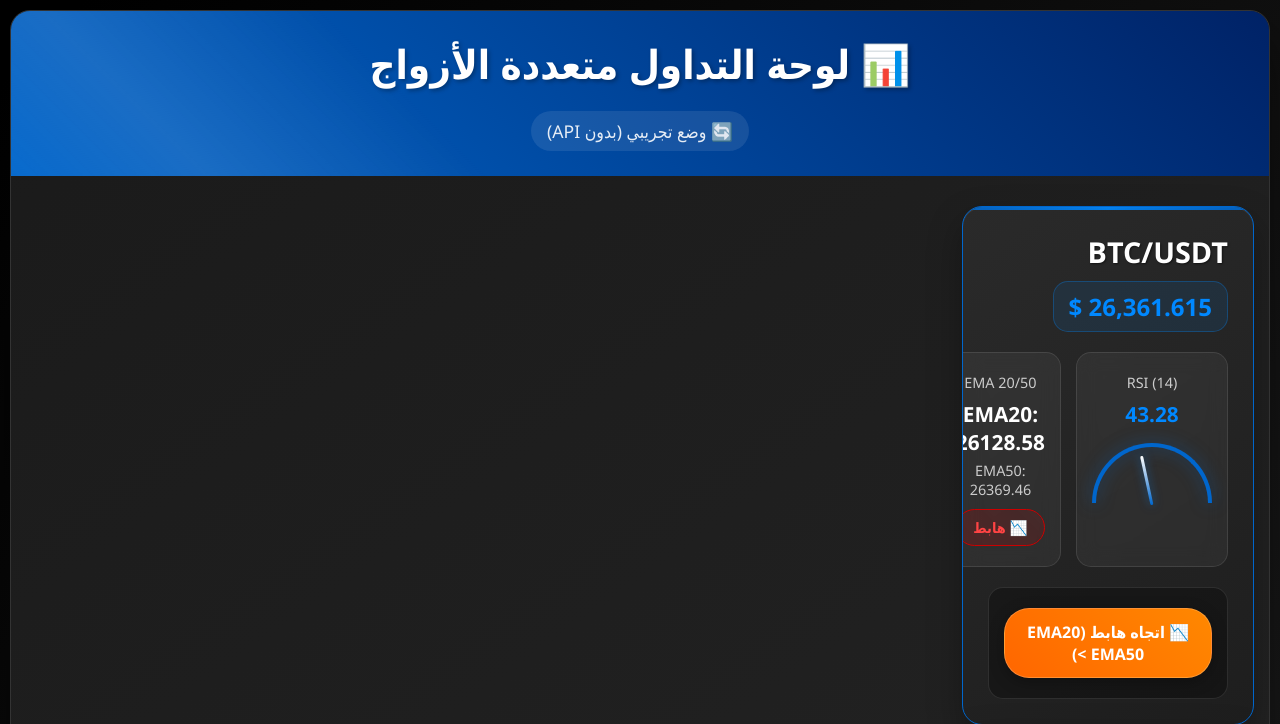
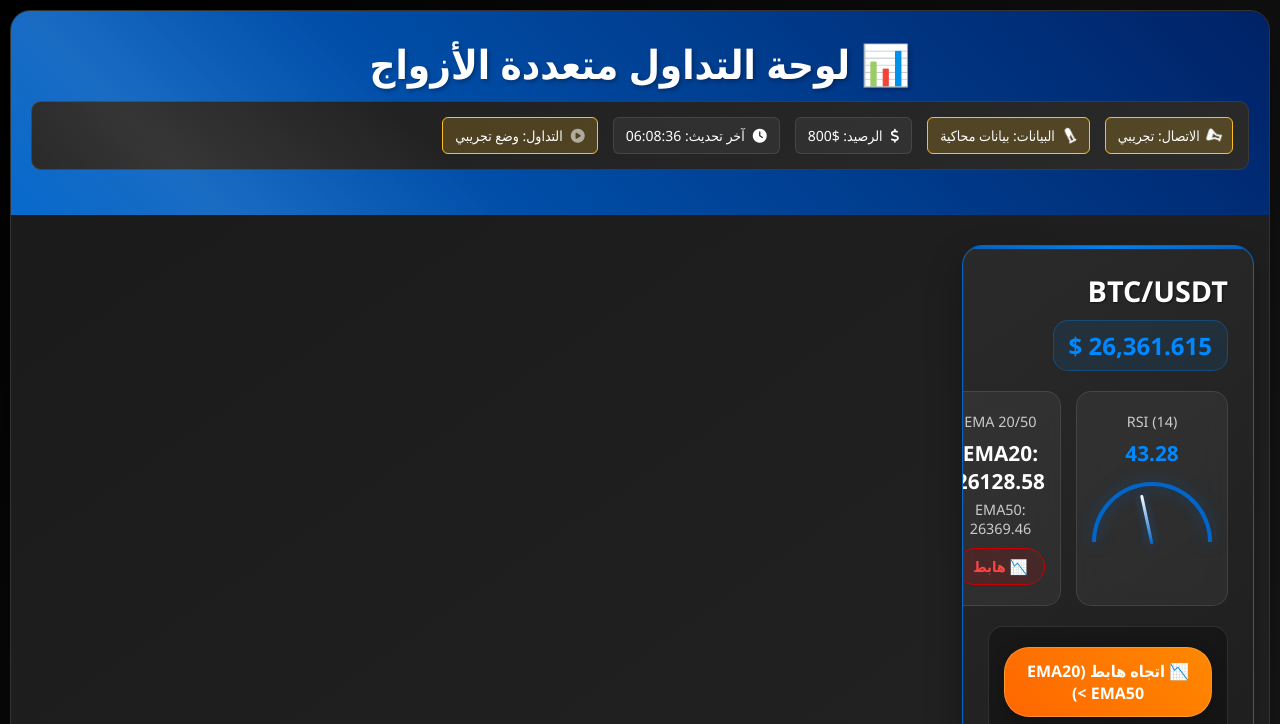
Before and after one commit to mahmoddagstane/Test, a Flask app: page / in a window 1280 px wide. Shown: the top 724 px of the page. Run offline with Flask 3, Linux system fonts and the light colour scheme; data that the repository does not hold is empty.

Commit message:
Assistant checkpoint: إضافة مؤشرات بصرية لحالة API والتداول
Assistant generated file changes:
- templates/index.html: إضافة مؤشرات بصرية لحالة API والتداول الحقيقي
إضافة مؤشرات بصرية لحالة API والتداول الحقيقي
تحسين أنماط المؤشرات البصرية
إضافة مؤشرات بصرية لحالة API والتداول الحقيقي
تحسين أنماط المؤشرات البصرية
إضافة أنماط للمؤشرات الجديدة
إضافة مؤشرات بصرية لحالة API والتداول الحقيقي
تحسين أنماط المؤشرات البصرية
إضافة أنماط للمؤشرات الجديدة
تحديث JavaScript لعرض مؤشرات API
إضافة مؤشرات بصرية لحالة API والتداول الحقيقي
تحسين أنماط المؤشرات البصرية
إضافة أنماط للمؤشرات الجديدة
تحديث JavaScript لعرض مؤشرات API
إضافة دالة تحديث مؤشرات الاتصال
- web_interface.py: إضافة معلومات حالة الاتصال للاستجابة, تحديث حالة البيانات التجريبية, تحديث حالة الخطأ

---

User prompt:

كيف بدي اعرف انو هو بالفعل متصل بالapi وعم يداول بشكل حقيقي مرئياً

Replit-Commit-Author: Assistant
Replit-Commit-Session-Id: 63f8aff2-2fd3-427e-a406-a386dbd63619

```diff
--- a/templates/index.html
+++ b/templates/index.html
@@ -1,10 +1,10 @@
-
 <!DOCTYPE html>
 <html lang="ar" dir="rtl">
 <head>
     <meta charset="UTF-8">
     <meta name="viewport" content="width=device-width, initial-scale=1.0">
     <title>لوحة التداول متعددة الأزواج - RSI + EMA Bot</title>
+    <link rel="stylesheet" href="https://cdnjs.cloudflare.com/ajax/libs/font-awesome/6.0.0/css/all.min.css">
     <style>
         * {
             margin: 0;
@@ -593,13 +593,100 @@
         ::-webkit-scrollbar-thumb:hover {
             background: linear-gradient(45deg, #0088ff, #00aaff);
         }
+
+        /* Status Bar Styles */
+        .status-bar {
+            display: flex;
+            flex-wrap: wrap;
+            gap: 15px;
+            background: linear-gradient(145deg, #1e1e1e, #2a2a2a);
+            padding: 15px;
+            border-radius: 10px;
+            margin-bottom: 20px;
+            border: 1px solid #3a3a3a;
+        }
+
+        .status-item {
+            display: flex;
+            align-items: center;
+            gap: 8px;
+            color: #ffffff;
+            font-size: 14px;
+            padding: 8px 12px;
+            background: rgba(255, 255, 255, 0.05);
+            border-radius: 6px;
+            border: 1px solid rgba(255, 255, 255, 0.1);
+            transition: all 0.3s ease;
+        }
+
+        /* مؤشرات حالة الاتصال */
+        .status-connected {
+            background: rgba(34, 197, 94, 0.2) !important;
+            border-color: #22c55e !important;
+        }
+
+        .status-disconnected {
+            background: rgba(239, 68, 68, 0.2) !important;
+            border-color: #ef4444 !important;
+        }
+
+        .status-demo {
+            background: rgba(251, 191, 36, 0.2) !important;
+            border-color: #fbbf24 !important;
+        }
+
+        .status-live {
+            background: rgba(34, 197, 94, 0.2) !important;
+            border-color: #22c55e !important;
+        }
+
+        /* أيقونات متحركة */
+        .pulse-icon {
+            animation: pulse 2s infinite;
+        }
+
+        @keyframes pulse {
+            0% { opacity: 1; }
+            50% { opacity: 0.5; }
+            100% { opacity: 1; }
+        }
+
+        .rotate-icon {
+            animation: rotate 2s linear infinite;
+        }
+
+        @keyframes rotate {
+            from { transform: rotate(0deg); }
+            to { transform: rotate(360deg); }
+        }
     </style>
 </head>
 <body>
     <div class="container">
         <div class="header">
             <h1>📊 لوحة التداول متعددة الأزواج</h1>
-            <div class="status" id="status">جاري التحميل...</div>
+            <div class="status-bar">
+                <div class="status-item" id="connection-status">
+                    <i class="fas fa-wifi" id="connection-icon"></i>
+                    <span>الاتصال: <span id="connection-text">فحص...</span></span>
+                </div>
+                <div class="status-item" id="data-source">
+                    <i class="fas fa-database" id="data-icon"></i>
+                    <span>البيانات: <span id="data-type">فحص...</span></span>
+                </div>
+                <div class="status-item">
+                    <i class="fas fa-dollar-sign"></i>
+                    <span>الرصيد: $<span id="balance">0</span></span>
+                </div>
+                <div class="status-item">
+                    <i class="fas fa-clock"></i>
+                    <span>آخر تحديث: <span id="last-update">--</span></span>
+                </div>
+                <div class="status-item" id="trading-mode">
+                    <i class="fas fa-robot" id="trading-icon"></i>
+                    <span>التداول: <span id="trading-status">فحص...</span></span>
+                </div>
+            </div>
         </div>
 
         <div class="pairs-grid">
@@ -727,8 +814,15 @@
             fetch('/api/data')
                 .then(response => response.json())
                 .then(data => {
-                    // تحديث بيانات كل زوج
-                    symbols.forEach(symbol => {
+                    // تحديث مؤشرات الاتصال والبيانات
+                    updateConnectionStatus(data);
+
+                    // تحديث الحالة العامة
+                    document.getElementById('balance').textContent = (data.balance || 0).toLocaleString();
+                    document.getElementById('last-update').textContent = data.timestamp || '--';
+
+                    // تحديث بيانات الأزواج
+                    Object.keys(data.pairs || {}).forEach(symbol => {
                         const pairData = data.pairs[symbol];
                         const cleanSymbol = symbol.replace('/', '-');
 
@@ -774,11 +868,6 @@
                         }
                     });
 
-                    // تحديث الرصيد والحالة
-                    document.getElementById('balance').textContent = data.balance.toLocaleString() + ' USDT';
-                    document.getElementById('timestamp').textContent = 'آخر تحديث: ' + data.timestamp;
-                    document.getElementById('status').textContent = data.status;
-
                     // تحديث إحصائيات التداول
                     updateTradeStats(data.trades.stats);
 
@@ -787,7 +876,7 @@
                 })
                 .catch(error => {
                     console.error('خطأ في جلب البيانات:', error);
-                    document.getElementById('status').textContent = 'خطأ في الاتصال';
+                    updateConnectionStatus({connection_error: true});
                 });
         }
 
@@ -801,7 +890,7 @@
 
                 let color = '#0066cc';
                 if (rsi < 30) {
-                    color = '#00cc00';
+                    color = '#0066cc';
                 } else if (rsi > 70) {
                     color = '#cc0000';
                 }
@@ -892,6 +981,74 @@
                 });
         }
 
+        function updateConnectionStatus(data) {
+            const connectionStatus = document.getElementById('connection-status');
+            const connectionIcon = document.getElementById('connection-icon');
+            const connectionText = document.getElementById('connection-text');
+            const dataSource = document.getElementById('data-source');
+            const dataIcon = document.getElementById('data-icon');
+            const dataType = document.getElementById('data-type');
+            const tradingMode = document.getElementById('trading-mode');
+            const tradingIcon = document.getElementById('trading-icon');
+            const tradingStatus = document.getElementById('trading-status');
+
+            // إزالة الكلاسات السابقة
+            connectionStatus.classList.remove('status-connected', 'status-disconnected', 'status-demo', 'status-live');
+            dataSource.classList.remove('status-demo', 'status-live', 'status-disconnected');
+            tradingMode.classList.remove('status-demo', 'status-live', 'status-disconnected');
+            connectionIcon.classList.remove('pulse-icon', 'rotate-icon');
+            dataIcon.classList.remove('pulse-icon', 'rotate-icon');
+            tradingIcon.classList.remove('pulse-icon', 'rotate-icon');
+
+            if (data.connection_error) {
+                // خطأ في الاتصال
+                connectionStatus.classList.add('status-disconnected');
+                connectionIcon.className = 'fas fa-wifi-slash pulse-icon';
+                connectionText.textContent = 'منقطع';
+
+                dataSource.classList.add('status-disconnected');
+                dataIcon.className = 'fas fa-exclamation-triangle pulse-icon';
+                dataType.textContent = 'غير متوفر';
+
+                tradingMode.classList.add('status-disconnected');
+                tradingIcon.className = 'fas fa-stop pulse-icon';
+                tradingStatus.textContent = 'متوقف';
+            } else if (data.status && data.status.includes('تجريبي')) {
+                // وضع تجريبي
+                connectionStatus.classList.add('status-demo');
+                connectionIcon.className = 'fas fa-flask rotate-icon';
+                connectionText.textContent = 'تجريبي';
+
+                dataSource.classList.add('status-demo');
+                dataIcon.className = 'fas fa-vial rotate-icon';
+                dataType.textContent = 'بيانات محاكية';
+
+                tradingMode.classList.add('status-demo');
+                tradingIcon.className = 'fas fa-play-circle pulse-icon';
+                tradingStatus.textContent = 'وضع تجريبي';
+            } else if (data.status === 'متصل') {
+                // متصل بـ API حقيقي
+                connectionStatus.classList.add('status-connected');
+                connectionIcon.className = 'fas fa-wifi pulse-icon';
+                connectionText.textContent = 'متصل بـ API';
+
+                dataSource.classList.add('status-live');
+                dataIcon.className = 'fas fa-database pulse-icon';
+                dataType.textContent = 'Binance Testnet';
+
+                tradingMode.classList.add('status-live');
+                tradingIcon.className = 'fas fa-robot pulse-icon';
+                tradingStatus.textContent = 'نشط - Testnet';
+            } else {
+                // حالة غير معروفة أو لم يتم تحديدها
+                connectionIcon.className = 'fas fa-question-circle';
+                connectionText.textContent = data.status || 'غير معروف';
+                dataType.textContent = 'فحص...';
+                tradingStatus.textContent = 'فحص...';
+            }
+        }
+
+
         // تهيئة الصفحة
         initializePairs();
 
--- a/web_interface.py
+++ b/web_interface.py
@@ -189,7 +189,10 @@ def simulate_trading_data():
             latest_data.update({
                 'balance': round(len(SYMBOLS) * ACCOUNT_PER_PAIR, 2),
                 'timestamp': datetime.now(timezone.utc).strftime('%H:%M:%S'),
-                'status': '🔄 وضع تجريبي (بدون API)'
+                'status': '🔄 وضع تجريبي (بدون API)',
+                'api_connected': False,
+                'data_source': 'simulated',
+                'live_trading': False
             })
 
             print(f"[{datetime.now().strftime('%H:%M:%S')}] تم تحديث البيانات التجريبية")
@@ -335,11 +338,19 @@ def update_data():
             latest_data.update({
                 'balance': round(balance, 2),
                 'timestamp': datetime.now(timezone.utc).strftime('%H:%M:%S'),
-                'status': 'متصل'
+                'status': 'متصل',
+                'api_connected': True,
+                'data_source': 'binance_testnet',
+                'live_trading': BOT_LIVE
             })
 
         except Exception as e:
-            latest_data['status'] = f'خطأ: {str(e)}'
+            latest_data.update({
+                'status': f'خطأ: {str(e)}',
+                'api_connected': False,
+                'data_source': 'error',
+                'live_trading': False
+            })
             print(f"خطأ في تحديث البيانات: {e}")
 
         time.sleep(30)  # تحديث كل 30 ثانية
```
